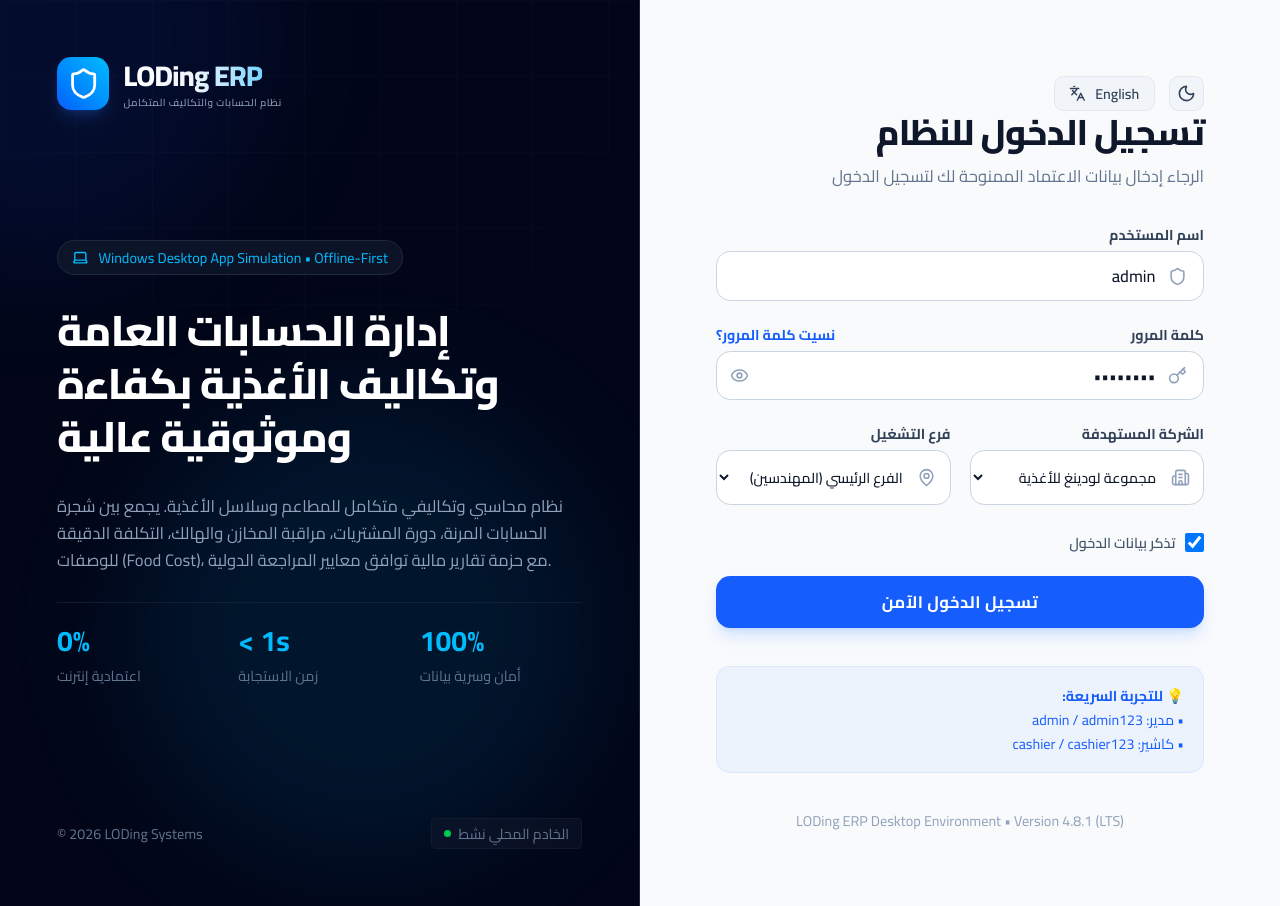
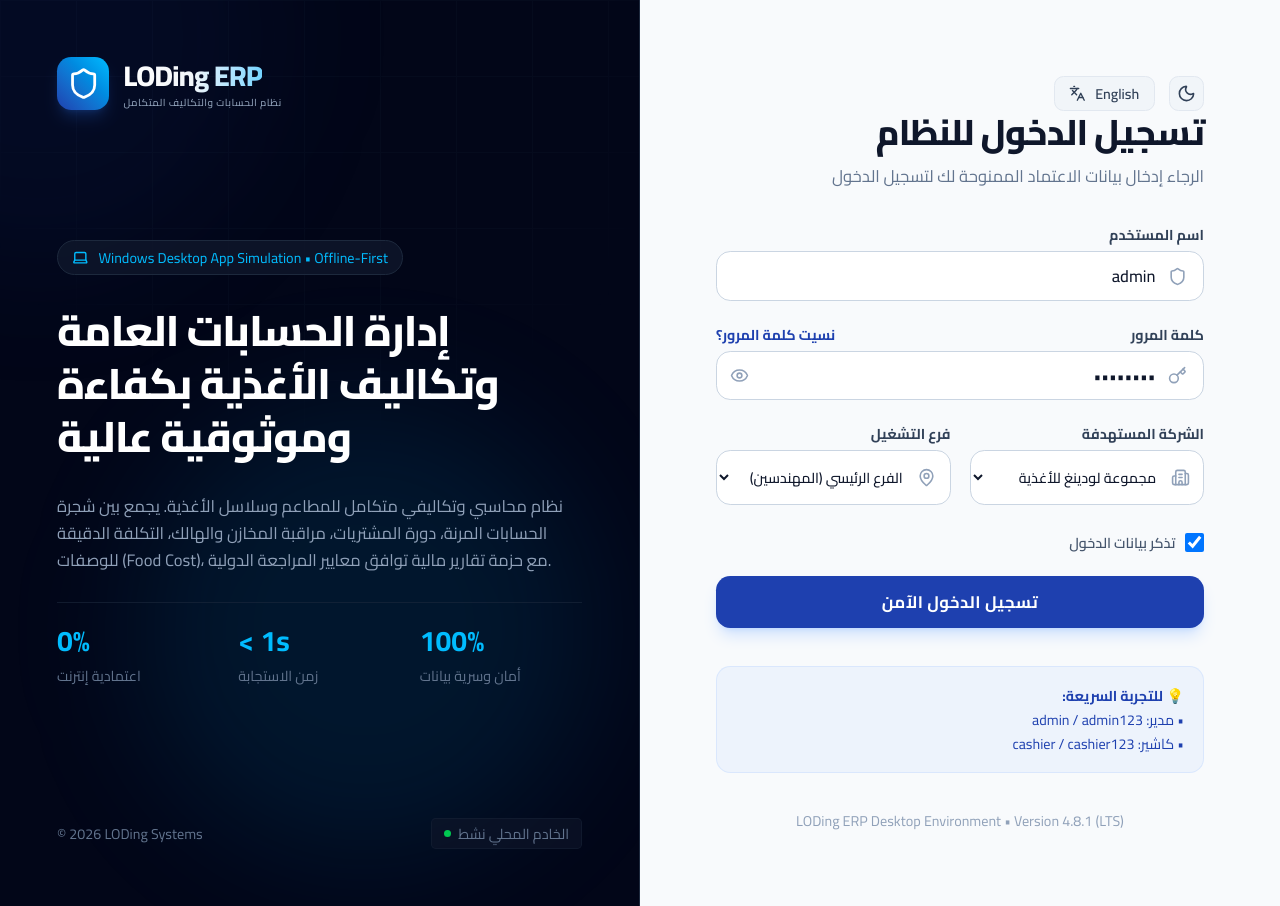
Before and after one commit to Ahmeddraz-e/Core-Financials-Costing-Engine, a React (Vite) app: page / in a window 1280 px wide. Built offline with nearby package versions, Linux system fonts and the light colour scheme.

Commit message:
style: map global Tailwind color variables to brand Royal Blue and Emerald, and set universal Cairo typography for clean Arabic readability

```diff
--- a/src/components/HR.tsx
+++ b/src/components/HR.tsx
@@ -933,7 +933,7 @@
                 {/* Brand & ERP Header */}
                 <div className="flex justify-between items-start">
                   <div>
-                    <h2 className="text-lg font-black text-[#0056b3] dark:text-[#00c6ff] tracking-tight">LODing ERP</h2>
+                    <h2 className="text-lg font-black text-blue-600 dark:text-sky-400 tracking-tight">LODing ERP</h2>
                     <span className="text-[9px] font-extrabold text-slate-400 uppercase block tracking-widest">{isAr ? 'نظام الموارد البشرية والرواتب المعتمد' : 'Verified Human Capital & Payroll Slip'}</span>
                   </div>
                   <div className="text-end font-mono text-[10px] text-slate-400 font-bold">
--- a/src/components/Treasury.tsx
+++ b/src/components/Treasury.tsx
@@ -1136,7 +1136,7 @@
       <div className="flex flex-col md:flex-row justify-between items-start md:items-center gap-4 border-b border-slate-200 dark:border-slate-800 pb-4">
         <div>
           <h1 className="text-2xl font-black text-slate-900 dark:text-white flex items-center gap-2.5">
-            <Coins className="h-7 w-7 text-[#0056b3] dark:text-[#00c6ff]" />
+            <Coins className="h-7 w-7 text-blue-600 dark:text-sky-400" />
             <span>{isAr ? 'وحدة إدارة الخزائن والبنوك المركزية' : 'Consolidated Treasury & Corporate Banking Center'}</span>
           </h1>
           <p className="text-slate-500 dark:text-slate-400 text-xs font-semibold mt-1">
--- a/src/index.css
+++ b/src/index.css
@@ -13,6 +13,12 @@
   --color-success: #10b981; /* Green */
   --color-warning: #f59e0b; /* Orange */
   --color-danger: #ef4444; /* Red */
+
+  /* Global Color Remapping for theme consistency across all files */
+  --color-blue-600: #1e40af;
+  --color-blue-700: #1a368d;
+  --color-emerald-600: #10b981;
+  --color-emerald-700: #059669;
 }
 
 /* Custom scrollbars for a premium desktop app feel */
@@ -34,9 +40,14 @@
   background: #94a3b8;
 }
 
-/* Layout animations and clean transitions */
+/* Layout animations, global typography, and clean transitions */
 html {
   font-size: 118.75%; /* Scale up all text: text-xs ≈ 14.25px, text-sm ≈ 16.6px */
+}
+body, button, input, select, textarea {
+  font-family: var(--font-sans);
+  -webkit-font-smoothing: antialiased;
+  -moz-osx-font-smoothing: grayscale;
 }
 body {
   transition: background-color 0.3s, color 0.3s;
```
